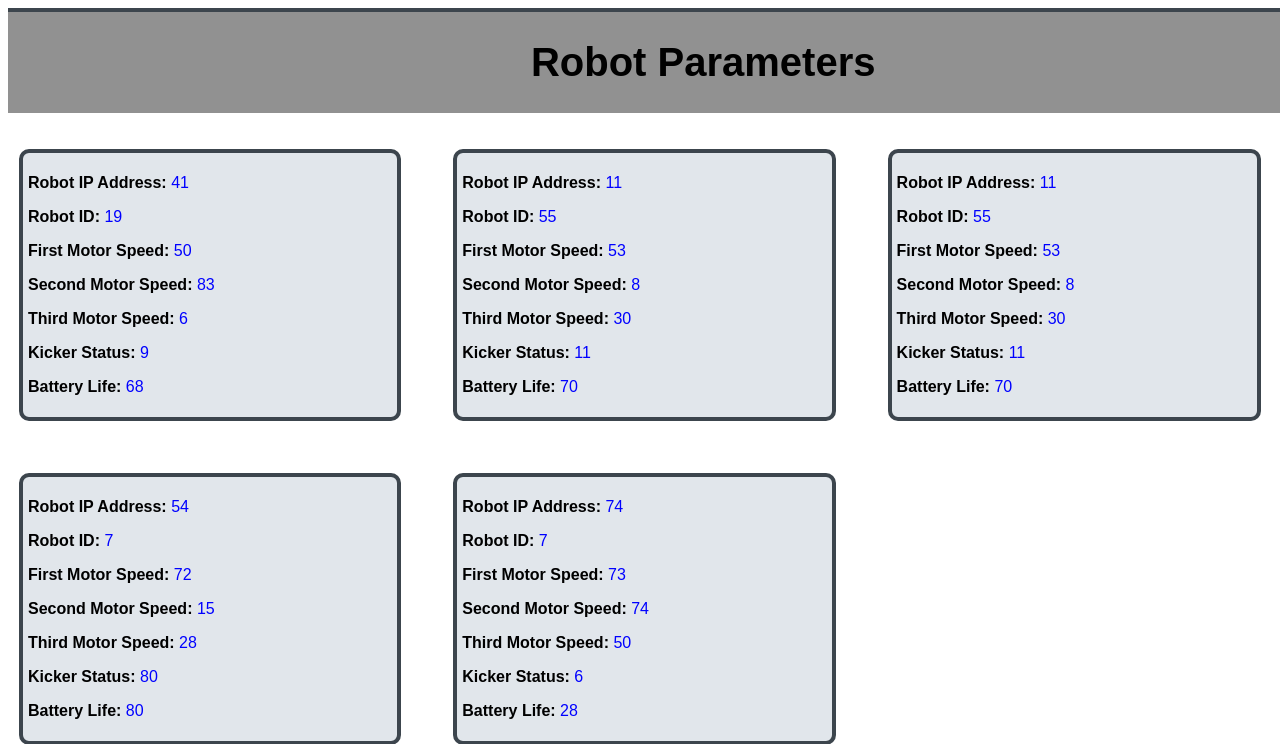
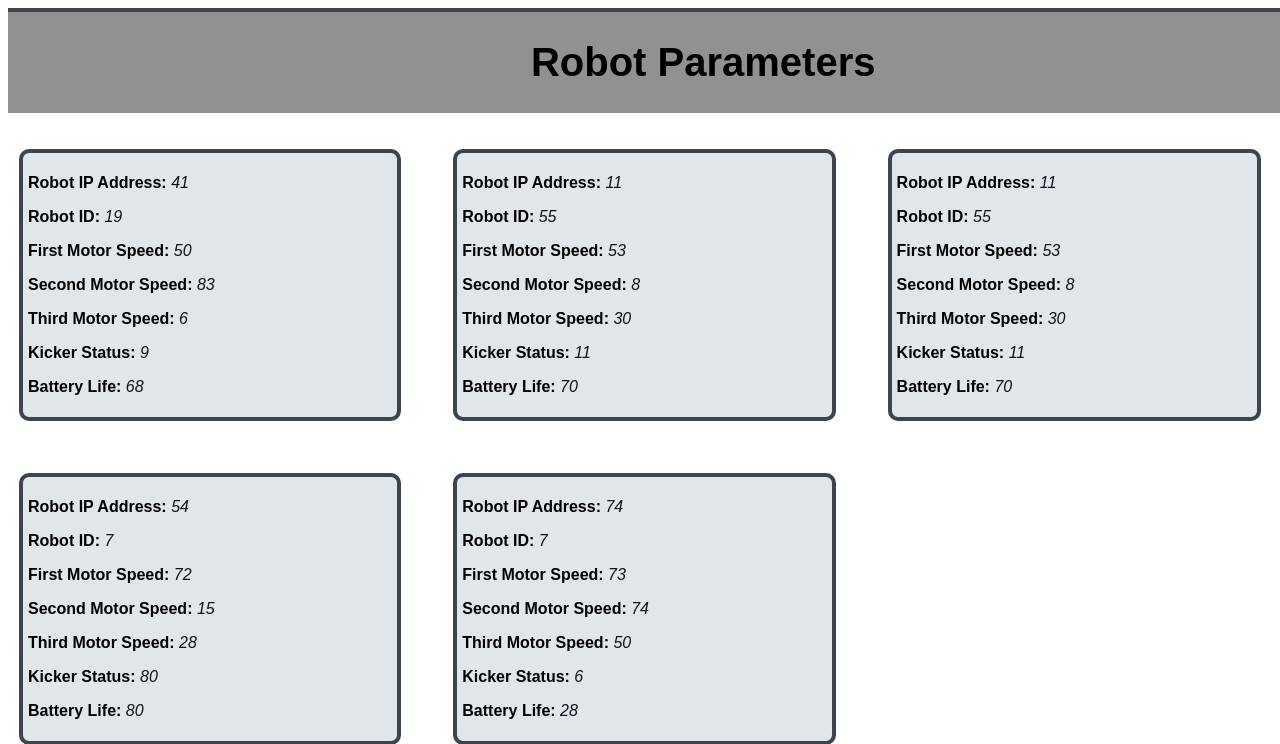
Before and after one commit to Havry21/web_robot_football, a Flask app: page / in a window 1280 px wide; the page is wider, and only the part inside the window is pictured. Shown: the top 744 px of that part. Run offline with Flask 3, Linux system fonts and the light colour scheme.

Commit message:
change color

```diff
--- a/static/css/style.css
+++ b/static/css/style.css
@@ -39,12 +39,13 @@ h1 {
 }
 
 p {
-  font-weight: bold;
+  font-weight:900;
 }
 
 span {
-  font-weight: normal;
-  color: blue;
+  font-style: italic;
+  font-weight: 400;
+  color: rgb(18, 18, 24);
 }
 
 body {
```
